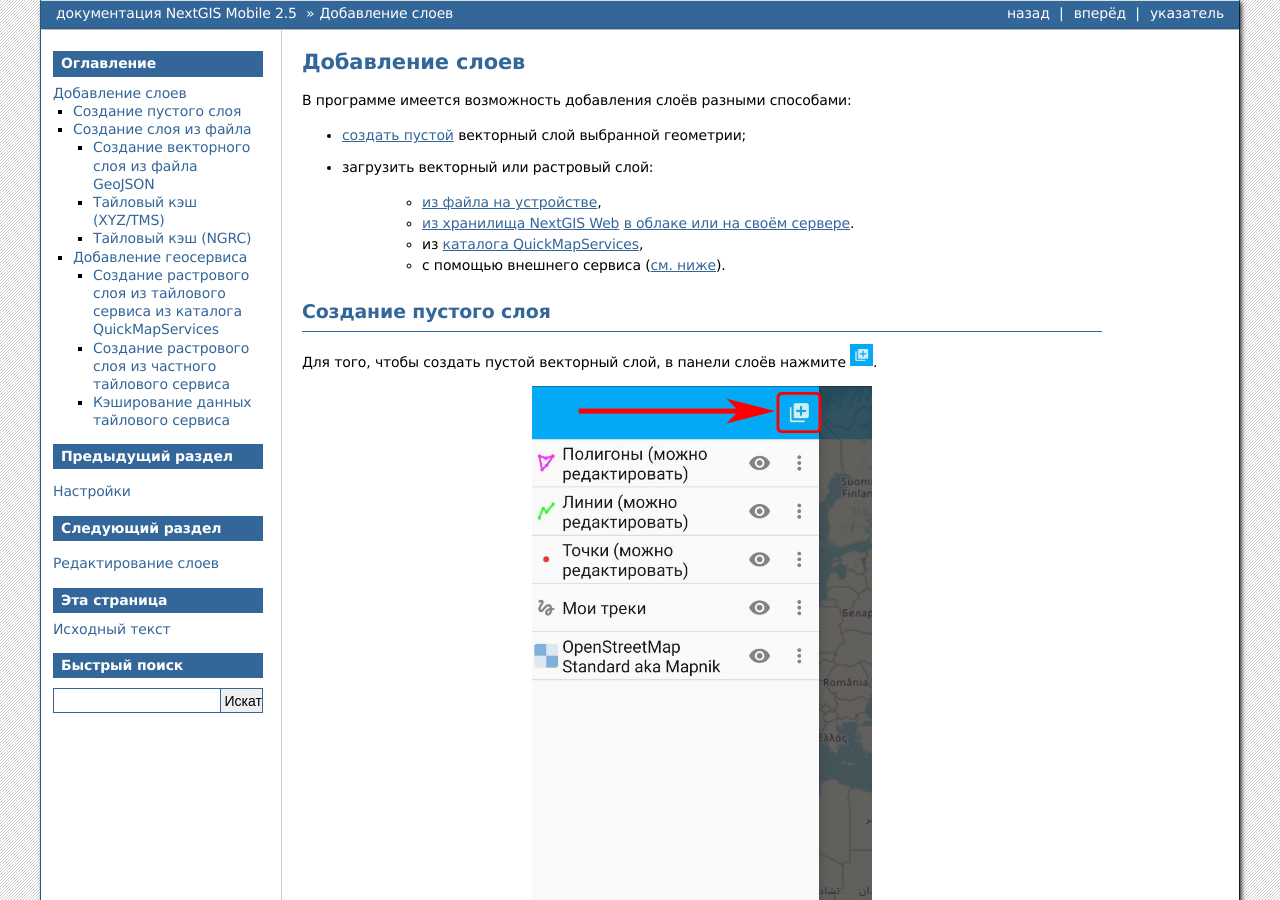
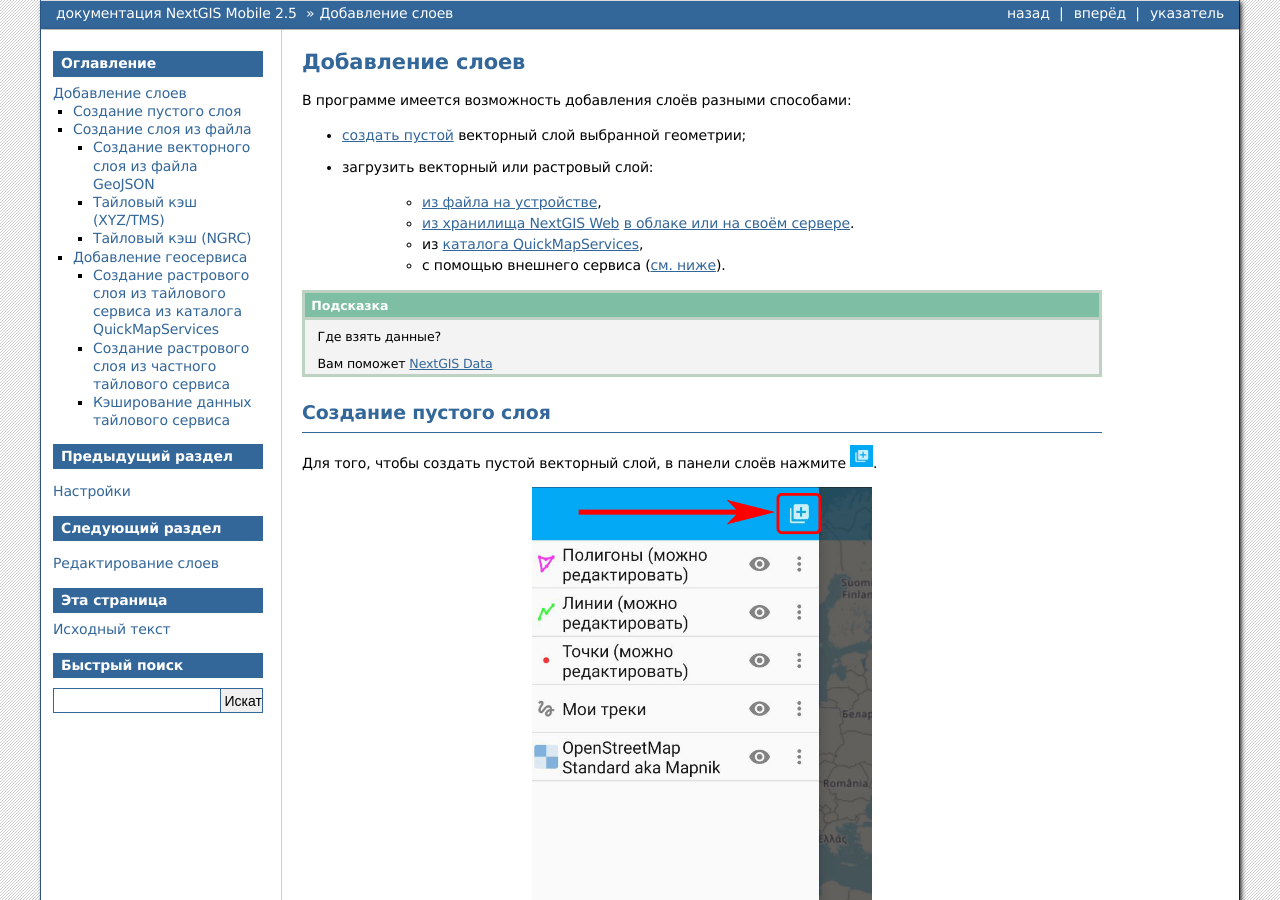
Before and after one commit to nextgis/docs_ngmobile, a Sphinx documentation site: the page built from source/load_geodata.rst, in a window 1280 px wide and 900 px high. Built offline with Sphinx 7.4.7, drawn with Linux system fonts in a browser that asks for light colours; formulas are drawn with MathJax 3.

Commit message:
add NG Data info load_geodata.rst

```diff
--- a/source/load_geodata.rst
+++ b/source/load_geodata.rst
@@ -15,6 +15,9 @@
    * из `каталога QuickMapServices <https://qms.nextgis.com/>`_,
    * с помощью внешнего сервиса (`см. ниже <https://docs.nextgis.ru/docs_ngmobile/source/load_geodata.html#ngmobile-add-geoservice>`_).
 
+.. hint:: Где взять данные?
+
+   Вам поможет `NextGIS Data <https://data.nextgis.com/ru/region/custom/base/>`_
 
 .. _ngmobile_create_vector:
 
```
